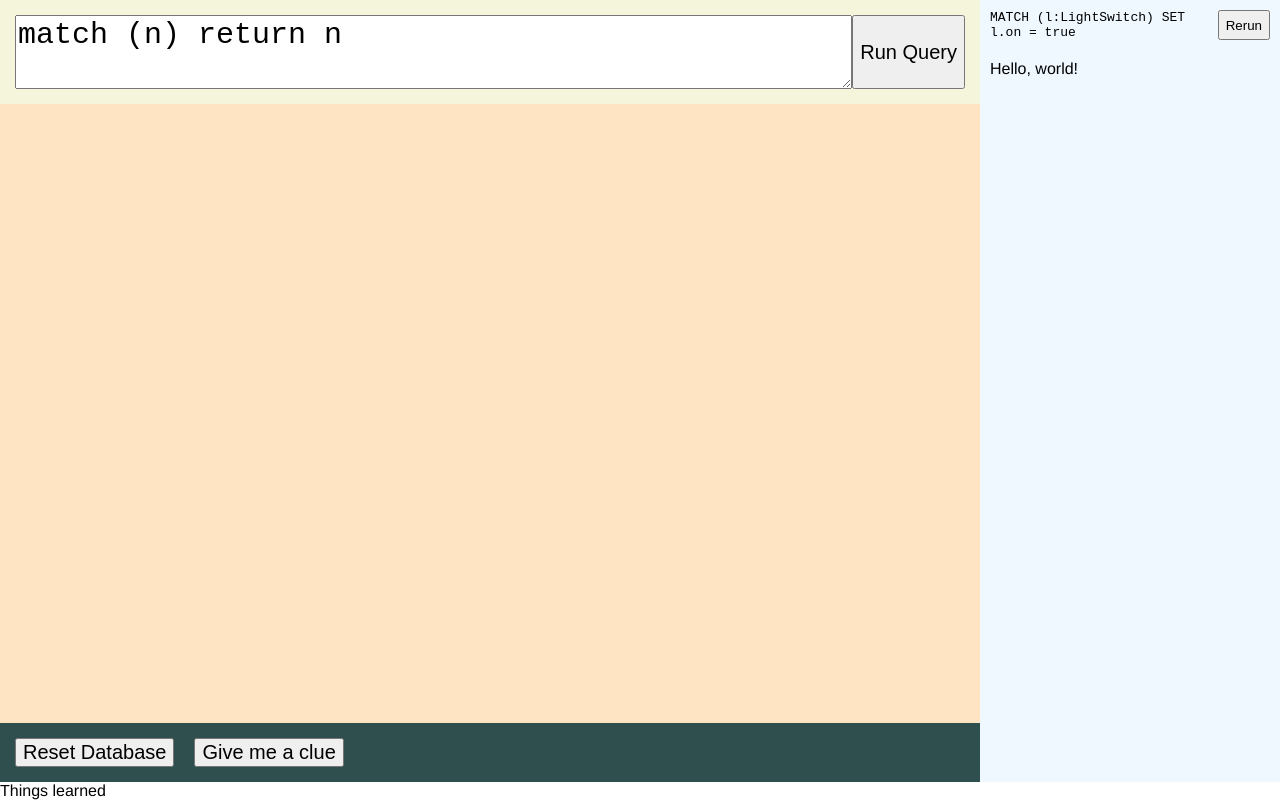
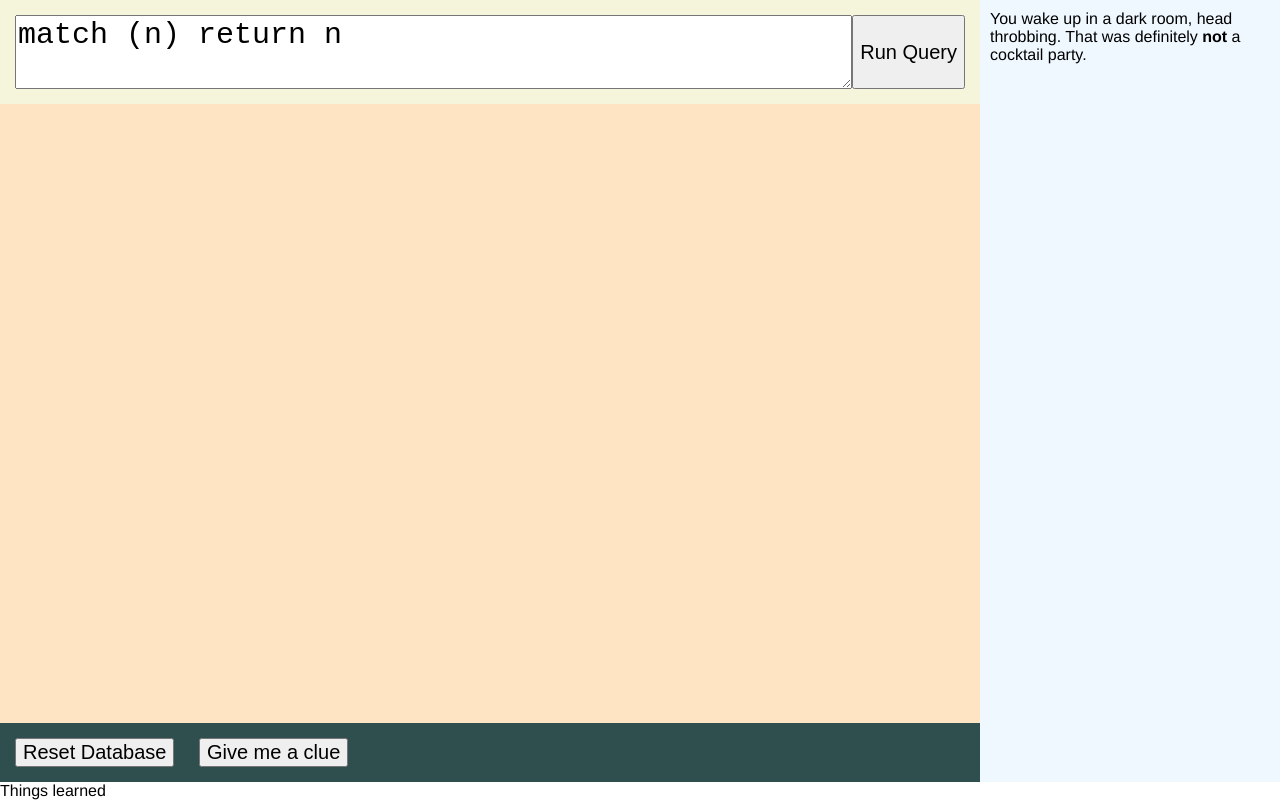
Before and after one commit to recrwplay/not-a-cocktail-party, a website built with Vite: page index.html in a window 1280 px wide. Both pictures are taken after a click on the button "Login". Built offline with nearby package versions, Linux system fonts and the light colour scheme; what neo4j-driver would draw is missing.

Commit message:
Add initial message and clues

```diff
--- a/index.html
+++ b/index.html
@@ -23,7 +23,10 @@
         <span class="title">Things learned</span>
         <div class="learned"></div>
       </div>
-      <div class="bottom-controls"></div>
+      <div class="bottom-controls">
+          <button id="reset-button">Reset Database</button>
+          <button id="clue-button">Give me a clue</button>
+      </div>
     </div>
 
     <script type="module" src="/src/main.ts"></script>
--- a/src/eventsEngine.ts
+++ b/src/eventsEngine.ts
@@ -3,30 +3,39 @@ import { Queries } from "./queries";
 import { GameText } from "./gameText";
 
 export class EventsEngine {
+    private lastEvent = {
+        clue: "Look the only thing there is, dummy"
+    }
+
     private events = [
         {
             conditions: [Queries.isLightOn],
             effects: [Queries.createSafe, Queries.createCupboard],
-            effectText: [GameText.lightIsOn]
+            effectText: [GameText.lightIsOn],
+            clue: "Look for things in the room",
         },
         {
             conditions: [Queries.isBottomDrawerOpen],
             effects: [Queries.createBox],
-            effectText: [GameText.bottomDrawerIsOpen]
+            effectText: [GameText.bottomDrawerIsOpen],
+            clue: "Look for things in the room",
         },
         {
             conditions: [Queries.isTopDrawerOpen],
             effects: [],
-            effectText: [GameText.topDrawerIsOpen]
+            effectText: [GameText.topDrawerIsOpen],
+            clue: "Look for things in the room",
         },
         {
             conditions: [Queries.isMiddleDrawerOpen],
             effects: [],
-            effectText: [GameText.middleDrawerIsOpen]
+            effectText: [GameText.middleDrawerIsOpen],
+            clue: "Look for things in the room",
         },
         { conditions: [Queries.isBoxOpen],
             effects:[Queries.createPebbles, Queries.putPebblesInBox],
-            effectText: [GameText.BoxIsOpen]
+            effectText: [GameText.BoxIsOpen],
+            clue: "That's rockin'",
         }
 
     ]
@@ -45,12 +54,17 @@ export class EventsEngine {
             if(await this.runConditions(event.conditions)){
                 await this.runEffects(event.effects);
                 messages.push(event.effectText);
+                this.lastEvent=event
             } else {
                 notRunEvents.push(event)
             }
         }
         this.events=notRunEvents;
         return messages
+    }
+
+    public get clue(): string{
+        return this.lastEvent.clue;
     }
 
 
--- a/src/main.ts
+++ b/src/main.ts
@@ -33,11 +33,6 @@ async function loadGame(api: Neo4jAPI){
     $(".cypher-input").append(input, queryButton);
 
     setLoading(true);
-
-    const resetDatabaseButton = h("button", null, "Reset Database");
-    const clueButton = h("button", null, "Give me a clue");
-
-    $(".bottom-controls").append(resetDatabaseButton, clueButton);
 
     const handleRunQueryEvent = () => {
       if (gameState.loading) return;
@@ -121,15 +116,25 @@ async function loadGame(api: Neo4jAPI){
     };
 
     const addMessageToSidebar = (message: string) => {
-      sidebar.prepend(h("p", "message", message));
+        const messageElement=h("p", "message")
+        messageElement.innerHTML=message
+      sidebar.prepend(messageElement);
     };
 
     const addErrorToSidebar = (error: Error) => {
       sidebar.prepend(h("p", "error", String(error)));
     }
 
-    addMessageToSidebar("Hello, world!");
-    addQueryToSidebar("MATCH (l:LightSwitch) SET l.on = true");
+    const initialMessage="You wake up in a dark room, head throbbing. That was definitely <b>not</b> a cocktail party."
+    addMessageToSidebar(initialMessage);
+
+
+    const resetDatabaseButton = $("#reset-button")
+    const clueButton = $("#clue-button")
+
+    clueButton.addEventListener("click", ()=>{
+        addMessageToSidebar(eventsEngine.clue)
+    })
 }
 
 const setLoading = (loading: boolean) => {
```
